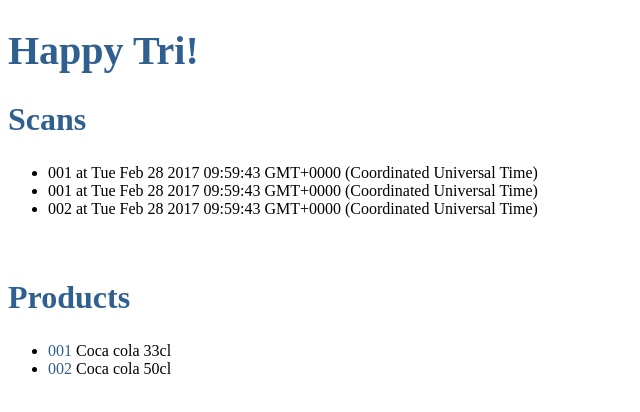
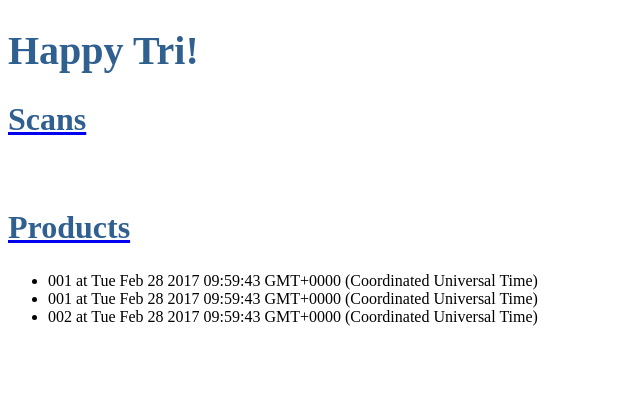
Before and after one commit to ajeans/sandbox, an Angular app in the folder sandbox-web/: page /scans in a window 1280 px wide. Shown: the top 412 px of the page, without its empty margins (0-640 px from the left). Built offline with nearby package versions, Linux system fonts and the light colour scheme.

Commit message:
Use links to display on demand, either a list of scans or a list of products by navigating.

```diff
--- a/sandbox-web/src/app/app.component.html
+++ b/sandbox-web/src/app/app.component.html
@@ -1,14 +1,17 @@
 <h1>
   {{title}}
 </h1>
-<h2>Scans</h2>
-<app-scans></app-scans>
+<a routerLink="/scans"><h2>Scans</h2></a>
+
 <div *ngIf="selectedScan">
   <app-product-details [product]="selectedScan.product"></app-product-details>
 </div>
 <br/>
-<h2>Products</h2>
-<app-products></app-products>
+
+<a routerLink="/products"><h2>Products</h2></a>
+
 <div *ngIf="selectedProduct">
   <app-product-details [product]="selectedProduct"></app-product-details>
 </div>
+
+<router-outlet></router-outlet>
```
Also changed, not shown: sandbox-web/src/app/app.module.ts (+12 -1 lines).
